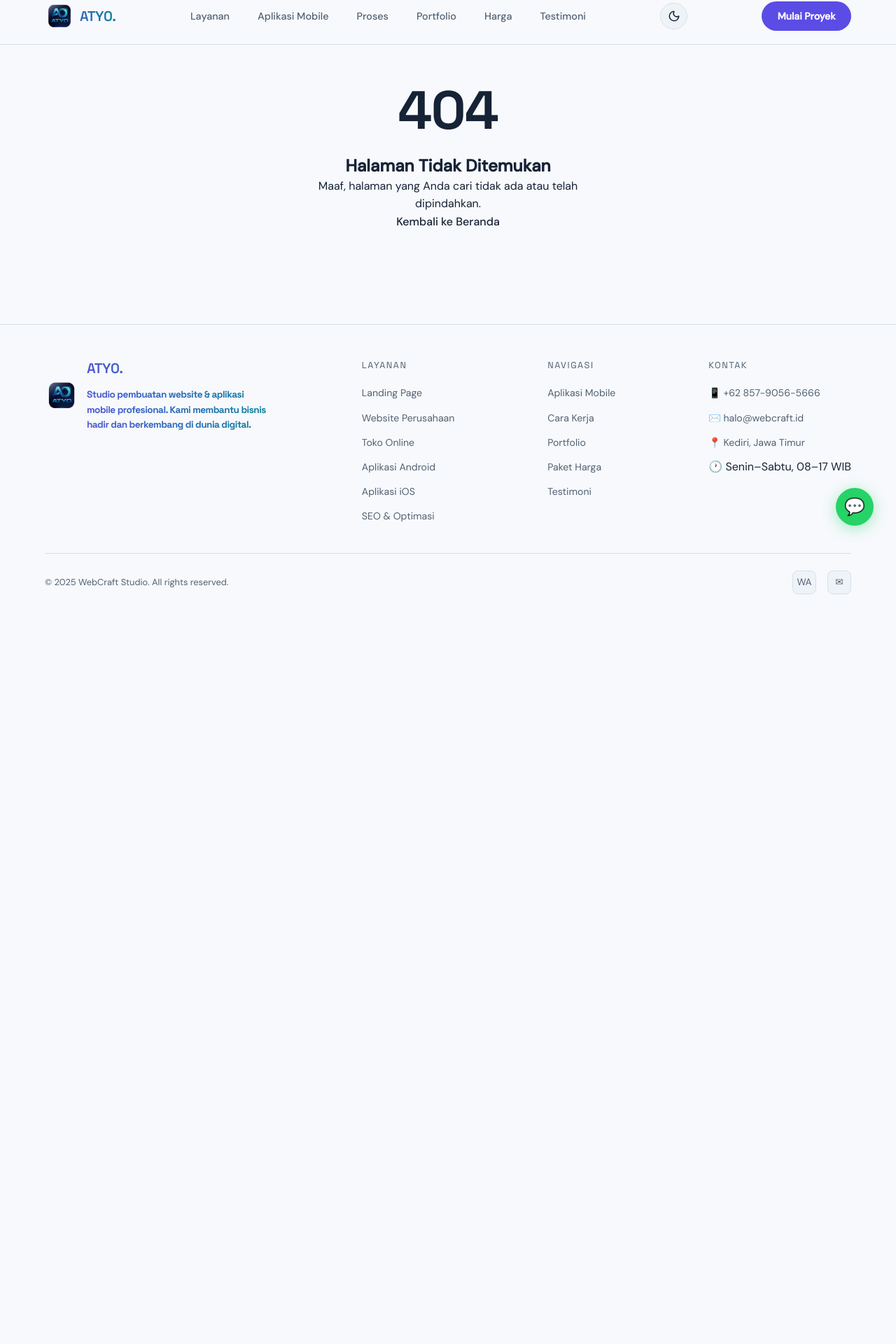
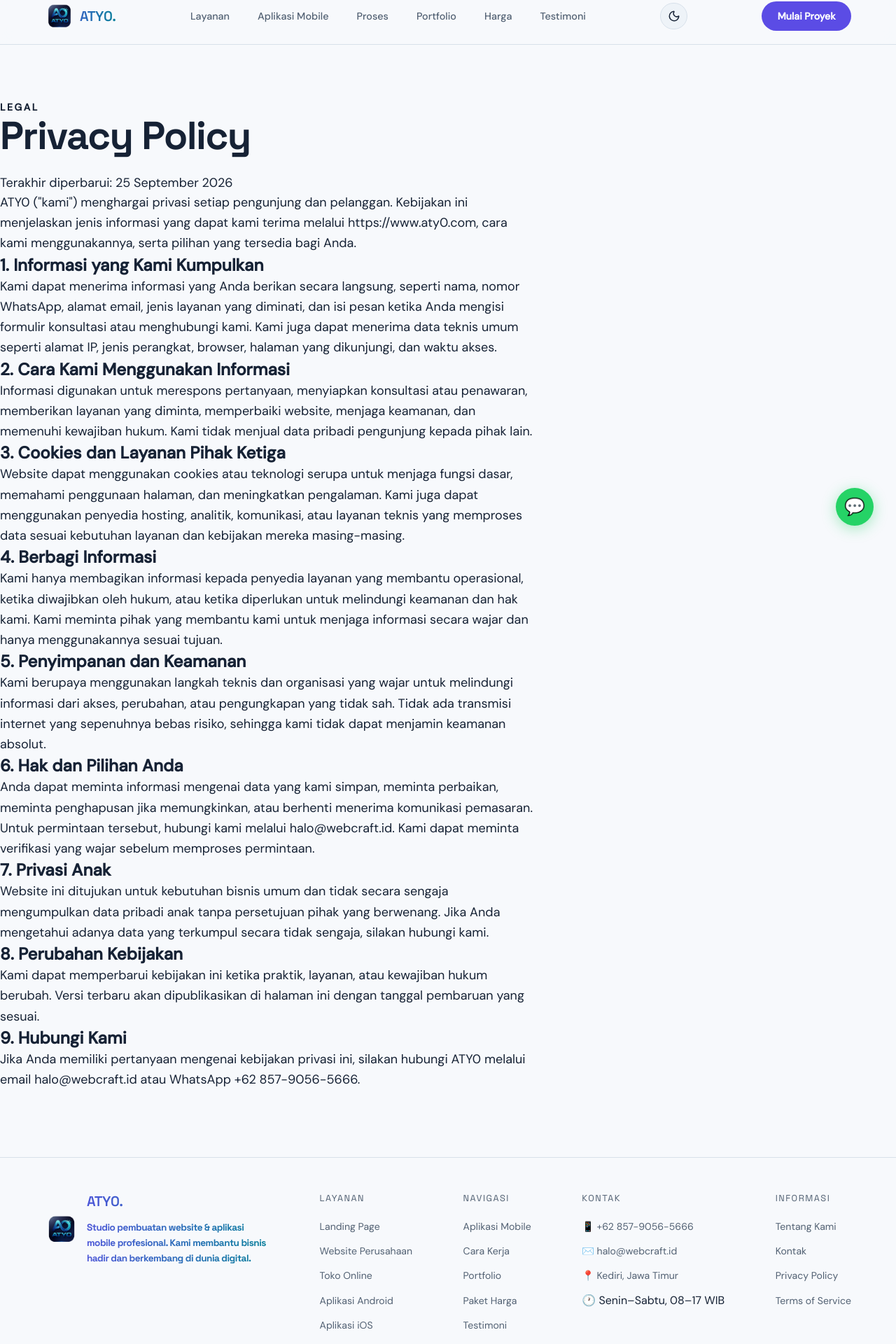
Before and after one commit to vizsem/atywebcraft, a Next.js app: page /privacy-policy in a window 1280 px wide. Before the commit this address had no page. Shown: the part 17-1937 px from the top of the page at 70% size. Before the commit the page ends 898 px from the top, so only its background shows below. Built offline with nearby package versions, Linux system fonts and the light colour scheme.

Commit message:
Add legal and contact pages

```diff
--- a/src/app/kontak/page.tsx
+++ b/src/app/kontak/page.tsx
@@ -1,4 +1,13 @@
 import { CtaSection } from "@/components/sections/CtaSection";
+import type { Metadata } from "next";
+
+export const metadata: Metadata = {
+  title: "Kontak ATY0",
+  description: "Hubungi ATY0 untuk konsultasi pembuatan website, aplikasi mobile, dan solusi digital untuk bisnis Anda.",
+  alternates: {
+    canonical: "https://www.aty0.com/kontak",
+  },
+};
 
 export default function KontakPage() {
   return (
@@ -8,6 +17,10 @@ export default function KontakPage() {
         <p className="text-lg text-muted max-w-2xl mx-auto">
           Punya ide luar biasa? Jangan ragu untuk menghubungi kami. Kami siap mendengarkan dan membantu mewujudkannya.
         </p>
+        <div className="mt-8 flex flex-wrap justify-center gap-4 text-sm">
+          <a className="nav-cta" href="https://wa.me/6285790565666">WhatsApp: +62 857-9056-5666</a>
+          <a className="btn-ghost" href="mailto:halo@webcraft.id">halo@webcraft.id</a>
+        </div>
       </div>
       <CtaSection />
     </div>
--- /dev/null
+++ b/src/app/privacy-policy/page.tsx
@@ -0,0 +1,52 @@
+import type { Metadata } from "next";
+
+export const metadata: Metadata = {
+  title: "Privacy Policy",
+  description: "Kebijakan privasi ATY0 tentang pengumpulan, penggunaan, dan perlindungan data pengunjung website.",
+  alternates: {
+    canonical: "https://www.aty0.com/privacy-policy",
+  },
+};
+
+export default function PrivacyPolicyPage() {
+  return (
+    <article className="blog-article container max-w-3xl min-h-[70vh] text-muted">
+      <header className="mb-12">
+        <p className="text-sm font-semibold uppercase tracking-[0.18em] text-primary mb-4">Legal</p>
+        <h1 className="font-bold font-display mb-6">Privacy Policy</h1>
+        <p className="text-lg">Terakhir diperbarui: 25 September 2026</p>
+      </header>
+
+      <div className="space-y-8 text-lg leading-relaxed [&>h2]:text-2xl [&>h2]:font-bold [&>h2]:text-text [&>h2]:mt-10 [&>h2]:mb-3 [&>p]:mb-4 [&>ul]:list-disc [&>ul]:pl-6 [&>ul]:space-y-2">
+        <p>ATY0 ("kami") menghargai privasi setiap pengunjung dan pelanggan. Kebijakan ini menjelaskan jenis informasi yang dapat kami terima melalui https://www.aty0.com, cara kami menggunakannya, serta pilihan yang tersedia bagi Anda.</p>
+
+        <h2>1. Informasi yang Kami Kumpulkan</h2>
+        <p>Kami dapat menerima informasi yang Anda berikan secara langsung, seperti nama, nomor WhatsApp, alamat email, jenis layanan yang diminati, dan isi pesan ketika Anda mengisi formulir konsultasi atau menghubungi kami. Kami juga dapat menerima data teknis umum seperti alamat IP, jenis perangkat, browser, halaman yang dikunjungi, dan waktu akses.</p>
+
+        <h2>2. Cara Kami Menggunakan Informasi</h2>
+        <p>Informasi digunakan untuk merespons pertanyaan, menyiapkan konsultasi atau penawaran, memberikan layanan yang diminta, memperbaiki website, menjaga keamanan, dan memenuhi kewajiban hukum. Kami tidak menjual data pribadi pengunjung kepada pihak lain.</p>
+
+        <h2>3. Cookies dan Layanan Pihak Ketiga</h2>
+        <p>Website dapat menggunakan cookies atau teknologi serupa untuk menjaga fungsi dasar, memahami penggunaan halaman, dan meningkatkan pengalaman. Kami juga dapat menggunakan penyedia hosting, analitik, komunikasi, atau layanan teknis yang memproses data sesuai kebutuhan layanan dan kebijakan mereka masing-masing.</p>
+
+        <h2>4. Berbagi Informasi</h2>
+        <p>Kami hanya membagikan informasi kepada penyedia layanan yang membantu operasional, ketika diwajibkan oleh hukum, atau ketika diperlukan untuk melindungi keamanan dan hak kami. Kami meminta pihak yang membantu kami untuk menjaga informasi secara wajar dan hanya menggunakannya sesuai tujuan.</p>
+
+        <h2>5. Penyimpanan dan Keamanan</h2>
+        <p>Kami berupaya menggunakan langkah teknis dan organisasi yang wajar untuk melindungi informasi dari akses, perubahan, atau pengungkapan yang tidak sah. Tidak ada transmisi internet yang sepenuhnya bebas risiko, sehingga kami tidak dapat menjamin keamanan absolut.</p>
+
+        <h2>6. Hak dan Pilihan Anda</h2>
+        <p>Anda dapat meminta informasi mengenai data yang kami simpan, meminta perbaikan, meminta penghapusan jika memungkinkan, atau berhenti menerima komunikasi pemasaran. Untuk permintaan tersebut, hubungi kami melalui halo@webcraft.id. Kami dapat meminta verifikasi yang wajar sebelum memproses permintaan.</p>
+
+        <h2>7. Privasi Anak</h2>
+        <p>Website ini ditujukan untuk kebutuhan bisnis umum dan tidak secara sengaja mengumpulkan data pribadi anak tanpa persetujuan pihak yang berwenang. Jika Anda mengetahui adanya data yang terkumpul secara tidak sengaja, silakan hubungi kami.</p>
+
+        <h2>8. Perubahan Kebijakan</h2>
+        <p>Kami dapat memperbarui kebijakan ini ketika praktik, layanan, atau kewajiban hukum berubah. Versi terbaru akan dipublikasikan di halaman ini dengan tanggal pembaruan yang sesuai.</p>
+
+        <h2>9. Hubungi Kami</h2>
+        <p>Jika Anda memiliki pertanyaan mengenai kebijakan privasi ini, silakan hubungi ATY0 melalui email halo@webcraft.id atau WhatsApp +62 857-9056-5666.</p>
+      </div>
+    </article>
+  );
+}
--- a/src/app/sitemap.ts
+++ b/src/app/sitemap.ts
@@ -13,6 +13,8 @@ export default function sitemap(): MetadataRoute.Sitemap {
     '/tentang',
     '/kontak',
     '/blog',
+    '/privacy-policy',
+    '/terms',
   ].map((route) => ({
     url: `${baseUrl}${route}`,
     lastModified: new Date().toISOString(),
--- /dev/null
+++ b/src/app/terms/page.tsx
@@ -0,0 +1,52 @@
+import type { Metadata } from "next";
+
+export const metadata: Metadata = {
+  title: "Terms of Service",
+  description: "Syarat dan ketentuan penggunaan website serta layanan ATY0.",
+  alternates: {
+    canonical: "https://www.aty0.com/terms",
+  },
+};
+
+export default function TermsPage() {
+  return (
+    <article className="blog-article container max-w-3xl min-h-[70vh] text-muted">
+      <header className="mb-12">
+        <p className="text-sm font-semibold uppercase tracking-[0.18em] text-primary mb-4">Legal</p>
+        <h1 className="font-bold font-display mb-6">Terms of Service</h1>
+        <p className="text-lg">Terakhir diperbarui: 25 September 2026</p>
+      </header>
+
+      <div className="space-y-8 text-lg leading-relaxed [&>h2]:text-2xl [&>h2]:font-bold [&>h2]:text-text [&>h2]:mt-10 [&>h2]:mb-3 [&>p]:mb-4 [&>ul]:list-disc [&>ul]:pl-6 [&>ul]:space-y-2">
+        <p>Selamat datang di ATY0. Dengan mengakses https://www.aty0.com, Anda menyetujui syarat dan ketentuan ini. Jika Anda tidak menyetujui bagian tertentu, mohon tidak menggunakan website atau layanan kami.</p>
+
+        <h2>1. Penggunaan Website</h2>
+        <p>Website ini menyediakan informasi tentang jasa pembuatan website, aplikasi mobile, konsultasi digital, dan konten edukasi. Anda setuju menggunakan website secara wajar, tidak mengganggu keamanan atau ketersediaannya, dan tidak menggunakan konten untuk tujuan yang melanggar hukum.</p>
+
+        <h2>2. Informasi dan Konten</h2>
+        <p>Kami berusaha menjaga informasi tetap akurat dan terbaru, tetapi isi website dapat berubah tanpa pemberitahuan. Artikel blog disediakan untuk informasi umum dan tidak menggantikan nasihat hukum, keuangan, keamanan, atau profesional yang disesuaikan dengan kondisi Anda.</p>
+
+        <h2>3. Konsultasi dan Penawaran</h2>
+        <p>Pengiriman formulir atau pesan tidak otomatis membentuk kontrak kerja. Ruang lingkup, harga, jadwal, hak atas hasil kerja, dan kewajiban masing-masing pihak akan disepakati secara tertulis sebelum proyek dimulai. Penawaran dapat berubah berdasarkan kebutuhan dan kompleksitas pekerjaan.</p>
+
+        <h2>4. Hak Kekayaan Intelektual</h2>
+        <p>Nama, logo, desain, tulisan, kode, dan materi website milik ATY0 atau pemberi lisensinya dilindungi oleh hukum yang berlaku, kecuali dinyatakan lain. Anda tidak boleh menyalin, menjual kembali, mengubah, atau mendistribusikan materi website tanpa izin tertulis.</p>
+
+        <h2>5. Tautan dan Layanan Eksternal</h2>
+        <p>Website dapat memuat tautan menuju layanan pihak ketiga seperti WhatsApp, Google Maps, atau website portfolio. Kami tidak mengendalikan kebijakan, ketersediaan, atau isi layanan tersebut. Penggunaan layanan pihak ketiga tunduk pada ketentuan mereka masing-masing.</p>
+
+        <h2>6. Batasan Tanggung Jawab</h2>
+        <p>Sejauh diizinkan hukum, ATY0 tidak bertanggung jawab atas kerugian yang timbul dari ketergantungan pada informasi umum di website, gangguan layanan pihak ketiga, atau akses yang tidak sah di luar kendali wajar kami. Kami tidak menjamin website akan selalu tersedia tanpa gangguan.</p>
+
+        <h2>7. Perubahan Ketentuan</h2>
+        <p>Kami dapat memperbarui syarat ini ketika layanan atau kebutuhan hukum berubah. Perubahan berlaku sejak dipublikasikan di halaman ini. Penggunaan website setelah perubahan berarti Anda menerima versi terbaru.</p>
+
+        <h2>8. Hukum yang Berlaku</h2>
+        <p>Syarat ini ditafsirkan berdasarkan hukum yang berlaku di Republik Indonesia. Setiap perselisihan akan diupayakan penyelesaiannya terlebih dahulu melalui komunikasi dan musyawarah.</p>
+
+        <h2>9. Hubungi Kami</h2>
+        <p>Pertanyaan mengenai syarat layanan dapat dikirim ke halo@webcraft.id atau WhatsApp +62 857-9056-5666.</p>
+      </div>
+    </article>
+  );
+}
--- a/src/components/layout/Footer.tsx
+++ b/src/components/layout/Footer.tsx
@@ -44,6 +44,15 @@ export function Footer() {
             <li>🕐 Senin–Sabtu, 08–17 WIB</li>
           </ul>
         </div>
+        <div className="footer-links">
+          <h4>Informasi</h4>
+          <ul>
+            <li><Link href="/tentang">Tentang Kami</Link></li>
+            <li><Link href="/kontak">Kontak</Link></li>
+            <li><Link href="/privacy-policy">Privacy Policy</Link></li>
+            <li><Link href="/terms">Terms of Service</Link></li>
+          </ul>
+        </div>
       </div>
       <div className="footer-bottom">
         <p>© 2025 WebCraft Studio. All rights reserved.</p>
```
